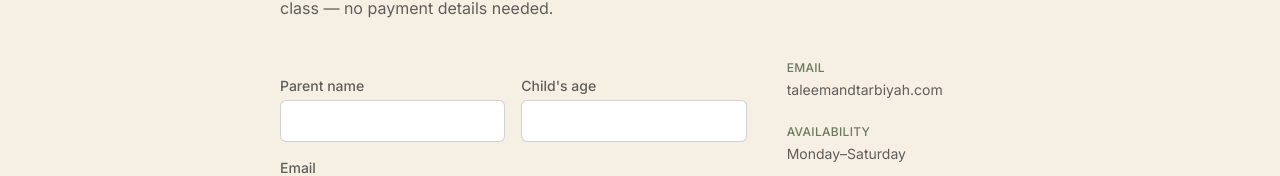
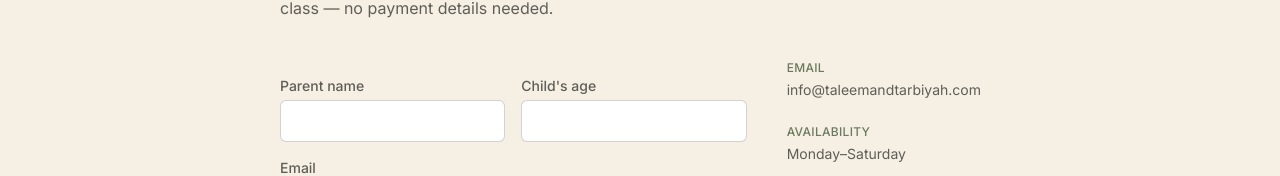
Before and after one commit to SamiHotak26/Taleem-And-Tarbiyah, a Next.js app: page /contact in a window 1280 px wide. Shown: the part 269-445 px from the top of the page. Built offline with nearby package versions, Linux system fonts and the light colour scheme; no server answers.

Commit message:
Update page.tsx

```diff
--- a/app/contact/page.tsx
+++ b/app/contact/page.tsx
@@ -24,7 +24,7 @@ export default function ContactPage() {
               Email
             </p>
             <p className="mt-1 text-sm text-ink/70">
-              taleemandtarbiyah.com
+              info@taleemandtarbiyah.com
             </p>
           </div>
           <div>
```
